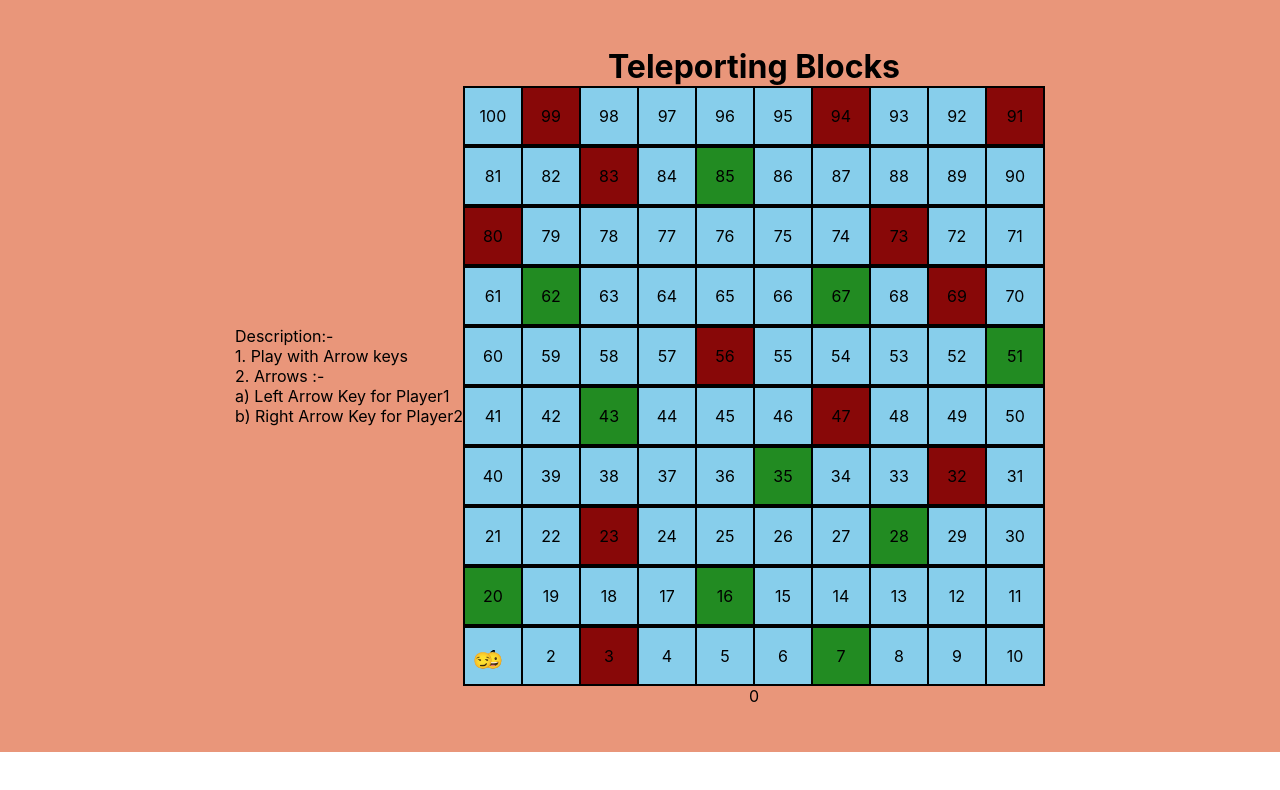
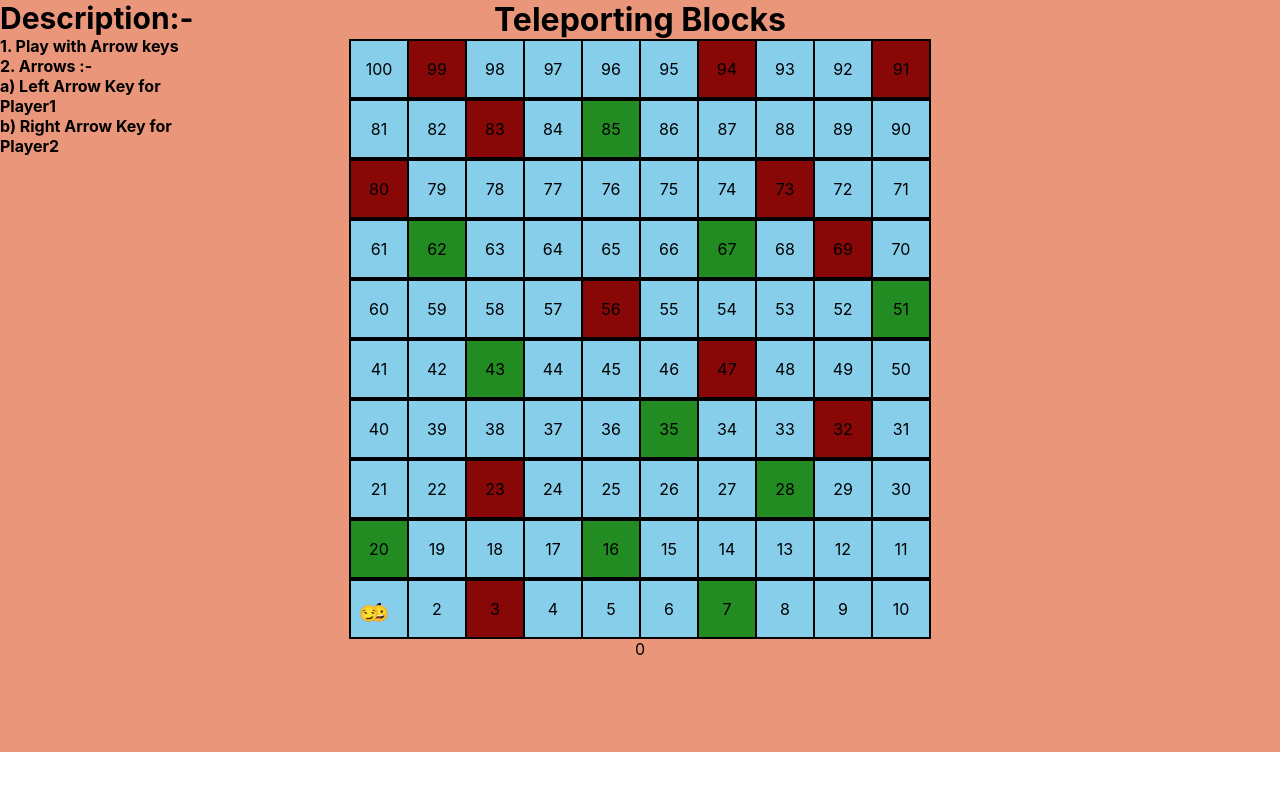
Before and after one commit to sahil12-lang/Sna-and-Lad, a React (Create React App) app: page / in a window 1280 px wide. Shown: the top 790 px of the page. Built offline with nearby package versions, Linux system fonts and the light colour scheme.

Commit message:
Update asd.css

```diff
--- a/src/asd.css
+++ b/src/asd.css
@@ -19,9 +19,7 @@
 .main {
     height: 752px;
     width: 100%;
-    display: flex;
-    justify-content: center;
-    align-items: center;
+    /* display: flex; */
     background-color: darksalmon;
 
 }
@@ -57,3 +55,22 @@
 .trans {
     transition: background-color 2s ease-in 2s;
 }
+.center {
+    display: flex;
+    justify-content: center;
+    align-items: center;
+}
+.description {
+    margin: 0;
+    font-size: 30px;
+    font-weight: bold;
+}
+.left {
+    width: 200px;
+    height: 300px;
+    position: absolute;
+}
+.text {
+    font-size: 16px;
+    font-weight: bold;
+}
```
